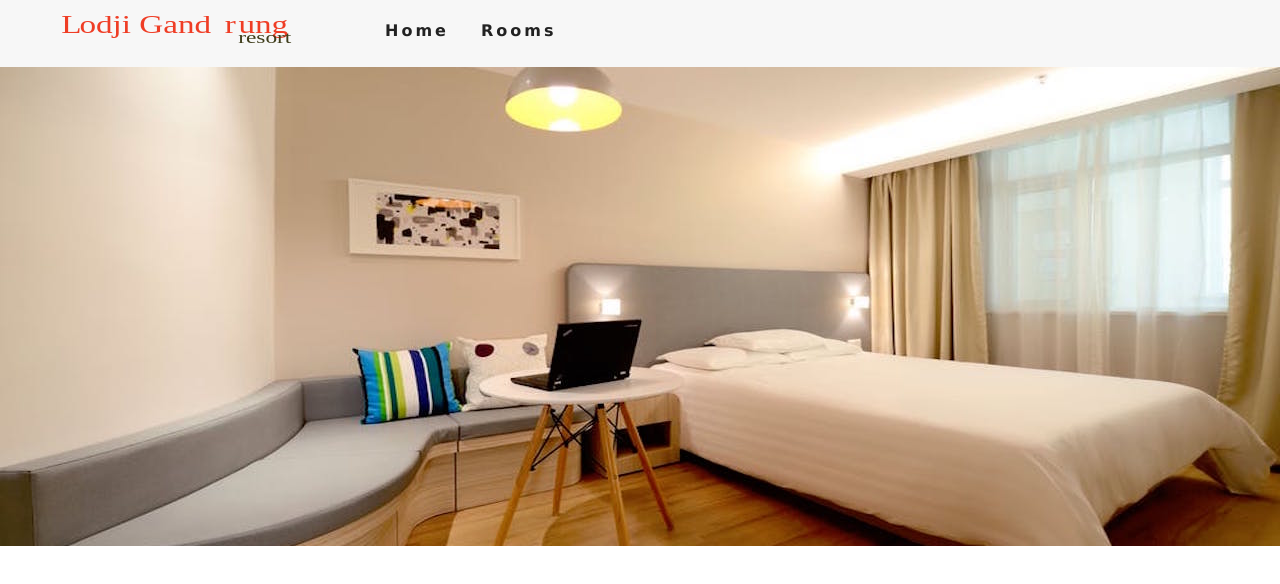
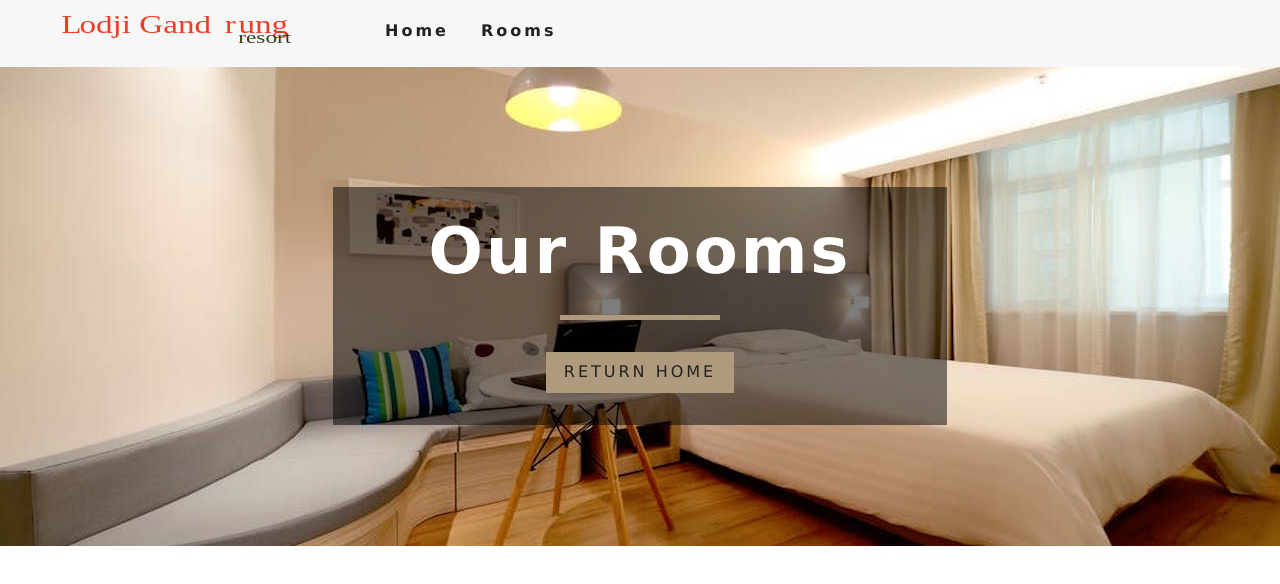
Before and after one commit to masendhy/LodjiGandrungResort, a React (Create React App) app: page /rooms in a window 1280 px wide. Shown: the top 584 px of the page. Built offline with nearby package versions, Linux system fonts and the light colour scheme.

Commit message:
Home and Rooms page added

```diff
--- a/src/pages/Home.js
+++ b/src/pages/Home.js
@@ -4,11 +4,13 @@
 import {Link} from 'react-router-dom'
 
 export default function Home() {
-    return <Hero>
+    return (
+    <Hero>
         <Banner title='luxurious rooms' subtitle='deluxe rooms starting at IDR 3 Million'>
     <Link to="/rooms" className="btn-primary">
         our rooms
         </Link>
         </Banner>
     </Hero>
+    )
 }
--- a/src/pages/Rooms.js
+++ b/src/pages/Rooms.js
@@ -1,8 +1,17 @@
 import React from 'react'
-import Hero from '../component/Hero'
+import Hero from '../component/Hero';
+import Banner from '../component/Banner';
+import {Link} from 'react-router-dom'
+
 
 
 const Rooms = () => {
-    return <Hero hero="roomsHero"/>;
+    return <Hero hero="roomsHero">
+<Banner title='our rooms'>
+    <Link to='/' className='btn-primary'>
+        return home
+    </Link>
+</Banner>
+    </Hero>;
 };
  export default Rooms;
```
